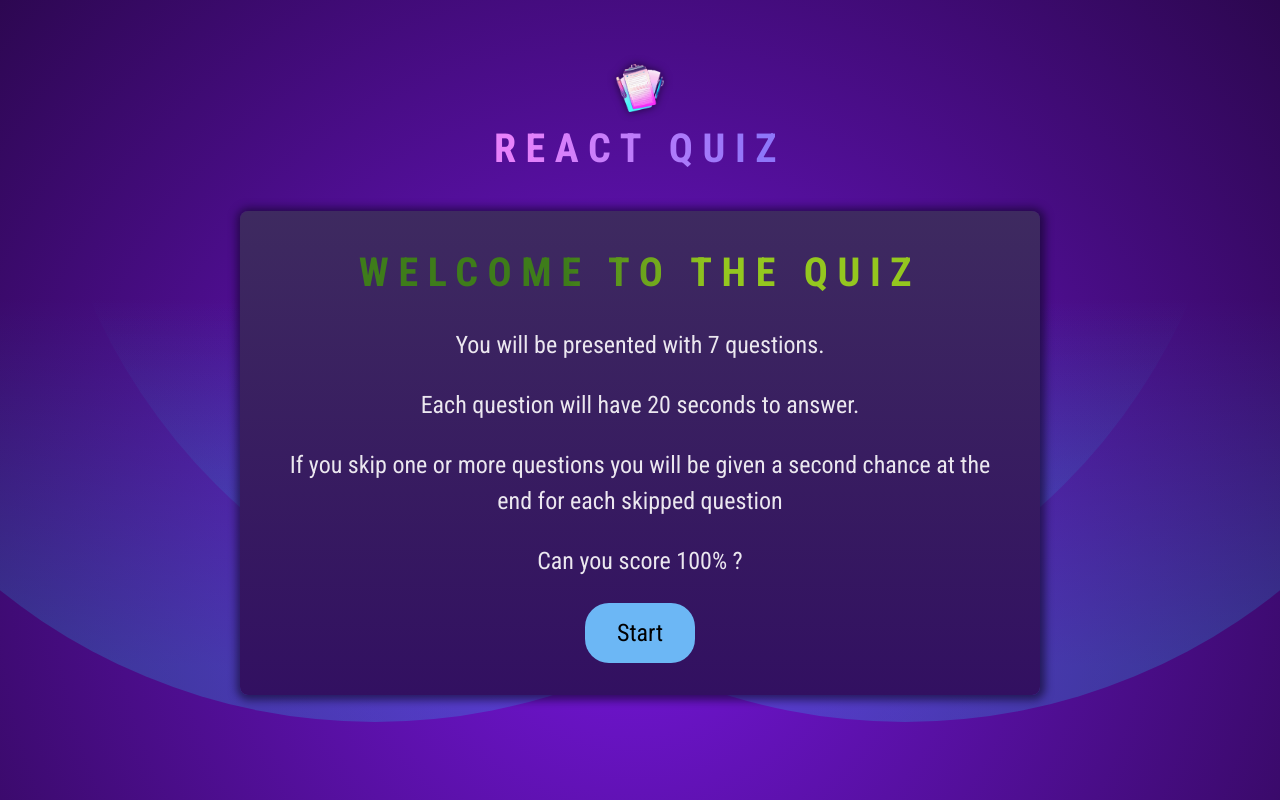
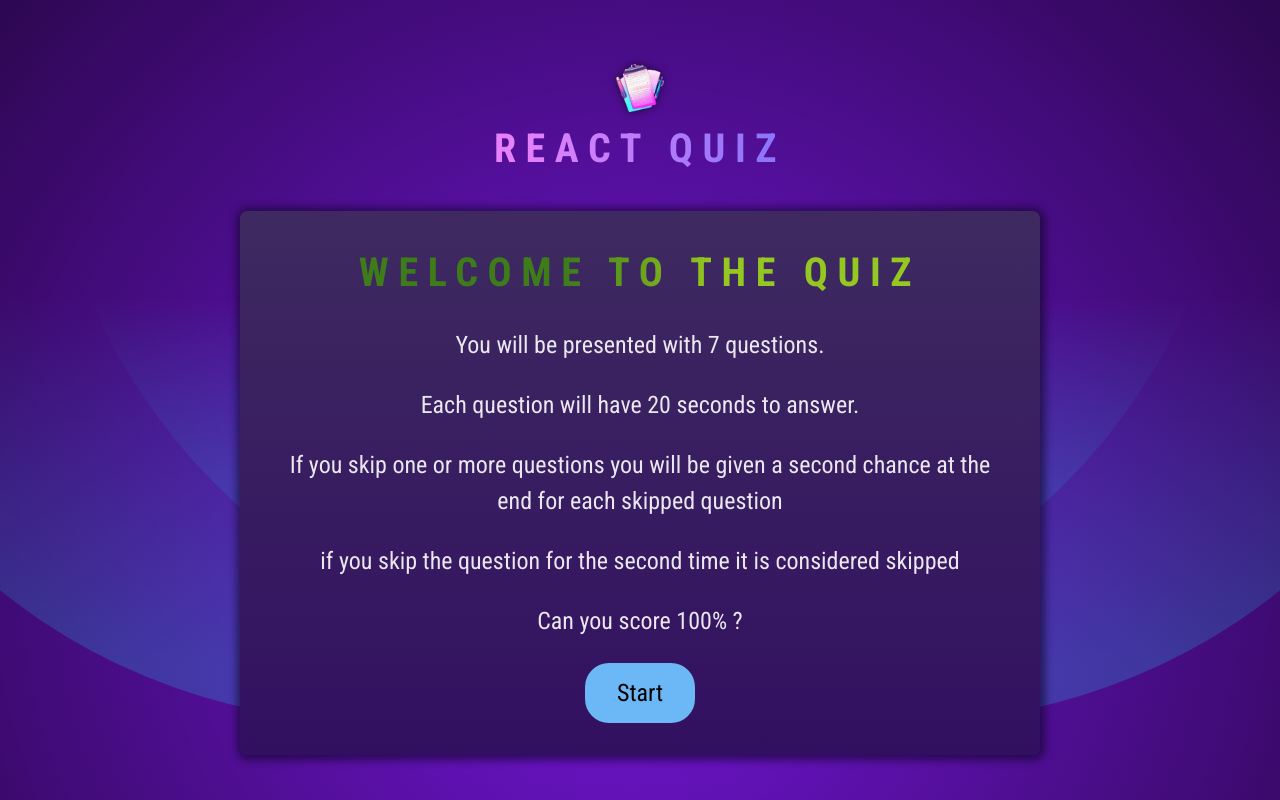
Before and after one commit to elperez365/ReactQuiz, a React (Vite) app: page / in a window 1280 px wide. Built offline with nearby package versions, Linux system fonts and the light colour scheme.

Commit message:
startPage updated

```diff
--- a/src/components/StartPage.jsx
+++ b/src/components/StartPage.jsx
@@ -12,6 +12,9 @@ export default function StartPage({ onStart }) {
         If you skip one or more questions you will be given a second chance at
         the end for each skipped question
       </p>
+      <p>
+        if you skip the question for the second time it is considered skipped
+      </p>
       <p>Can you score 100% ?</p>
       <button id="startButton" onClick={() => onStart()}>
         Start
--- a/src/components/Stats.jsx
+++ b/src/components/Stats.jsx
@@ -1,16 +1,17 @@
 import { useContext } from "react";
 import { LogContext } from "./LogContextProvider";
+import { questionsData } from "../questions";
 
 export default function Stats() {
   const { logs } = useContext(LogContext);
-  const totalQuestions = logs.length;
+  const totalQuestions = questionsData.length;
   const answeredCorrectly = logs.filter(
     (log) => log.isCorrect === "correct"
   ).length;
   const answeredIncorrectly = logs.filter(
     (log) => log.isCorrect === "wrong"
   ).length;
-  const skipped = logs.filter((log) => log.isCorrect === "skipped").length;
+  const skipped = totalQuestions - (answeredCorrectly + answeredIncorrectly);
   return (
     <div id="summary-stats">
       <p>
```
